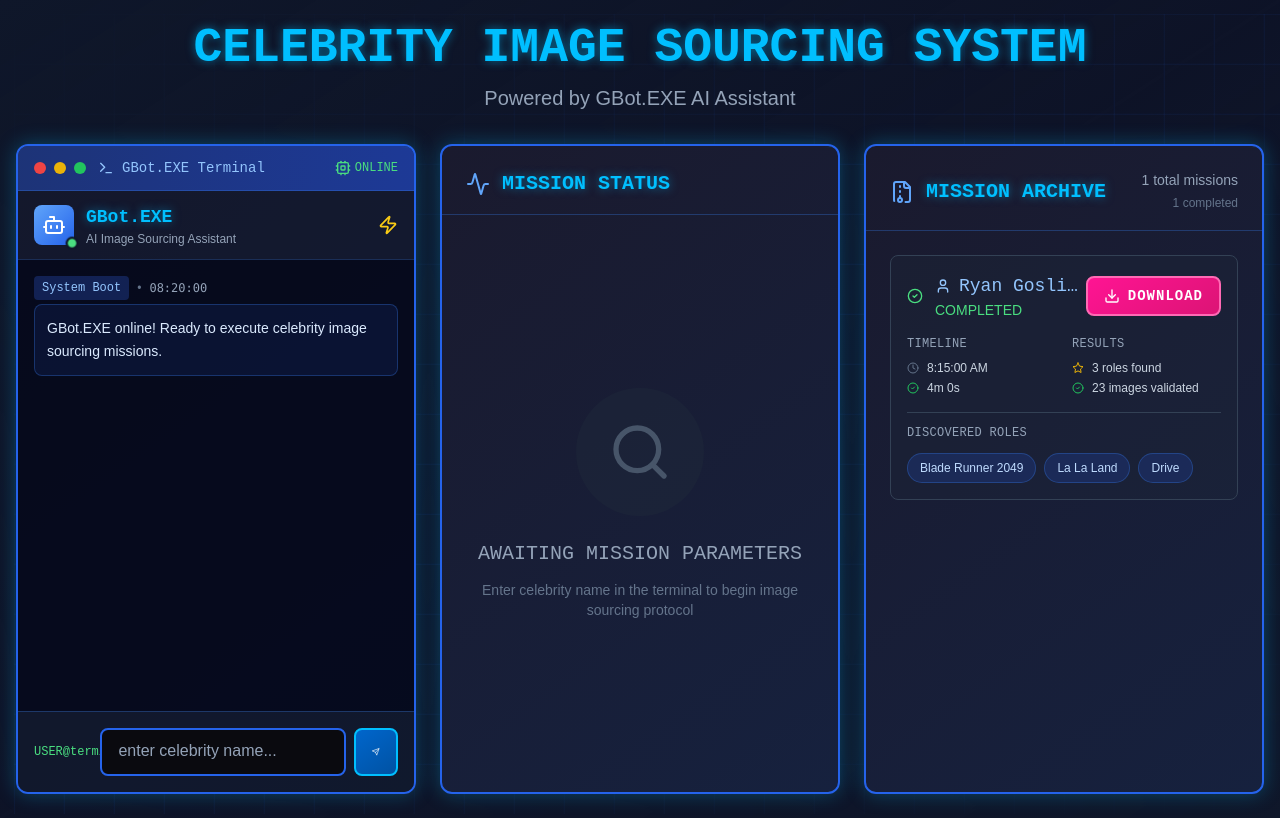
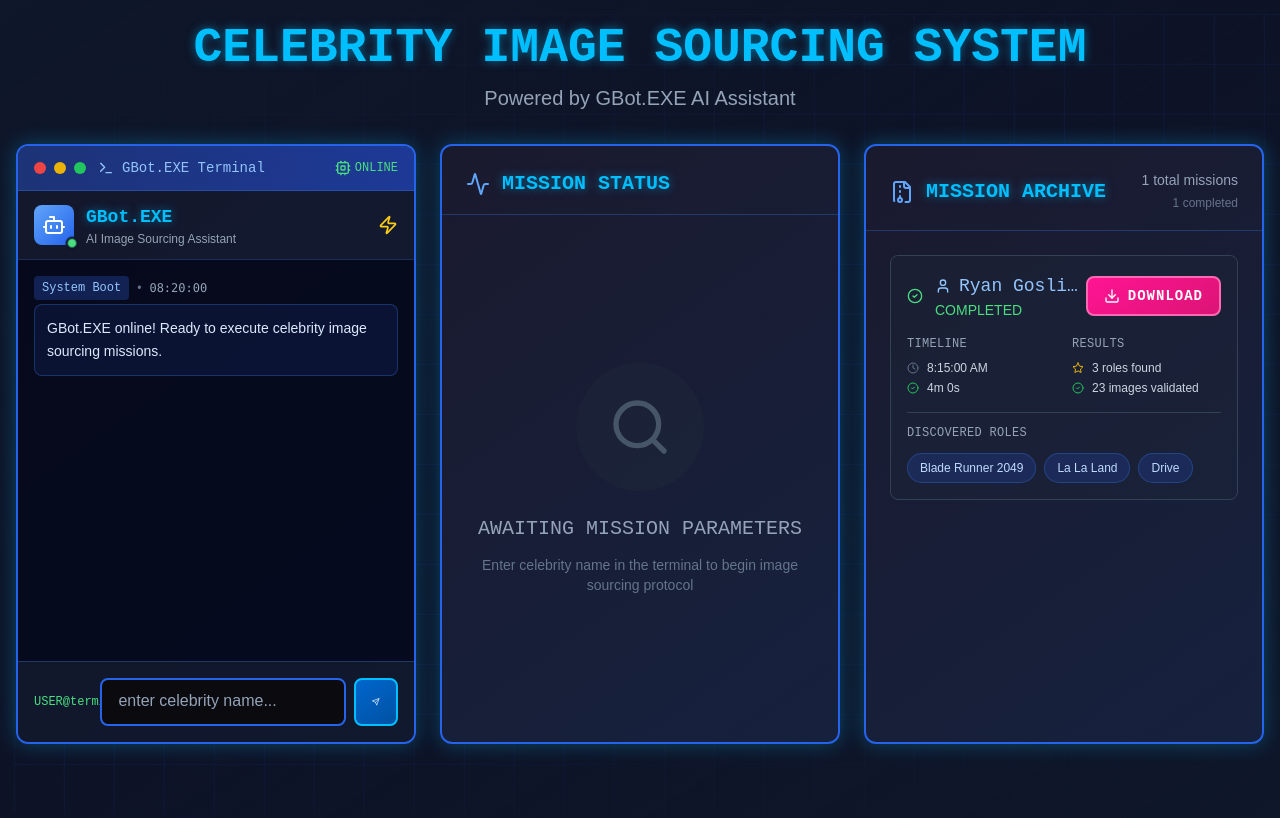
Before and after one commit to Esilos92/print-prep-node, a Next.js app in the folder dashboard/: page / in a window 1280 px wide. Built offline with nearby package versions, Linux system fonts and the light colour scheme.

Commit message:
Update globals.css

```diff
--- a/dashboard/src/app/globals.css
+++ b/dashboard/src/app/globals.css
@@ -59,7 +59,7 @@
   100% { transform: translate(50px, 50px); }
 }
 
-/* Enhanced Terminal/Panel Styling with consistent dimensions */
+/* Enhanced Terminal/Panel Styling with proper height constraints */
 .cyber-panel {
   background: linear-gradient(145deg, var(--bg-panel), var(--bg-card));
   border: 2px solid var(--border-glow);
@@ -67,18 +67,20 @@
   box-shadow: var(--shadow-blue);
   position: relative;
   overflow: hidden;
-  height: 650px;
+  height: 600px;
   width: 100%;
   padding: 0;
   display: flex;
   flex-direction: column;
 }
 
-/* Ensure all panels are the same size and fill container */
+/* Ensure all panels are the same size and properly constrained */
 @media (min-width: 1024px) {
   .cyber-panel {
-    height: 650px;
+    height: 600px;
     width: 100%;
+    max-width: 420px;
+    margin: 0 auto;
   }
 }
 
```
